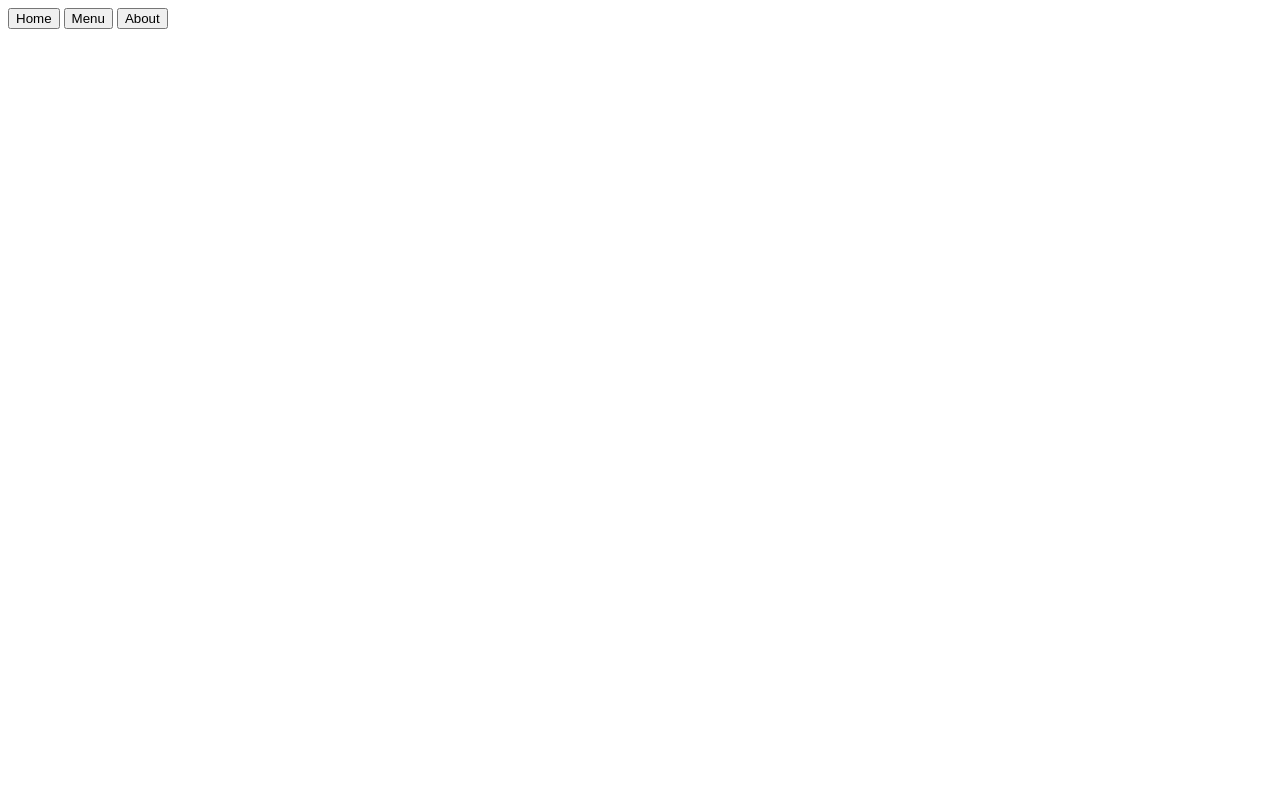
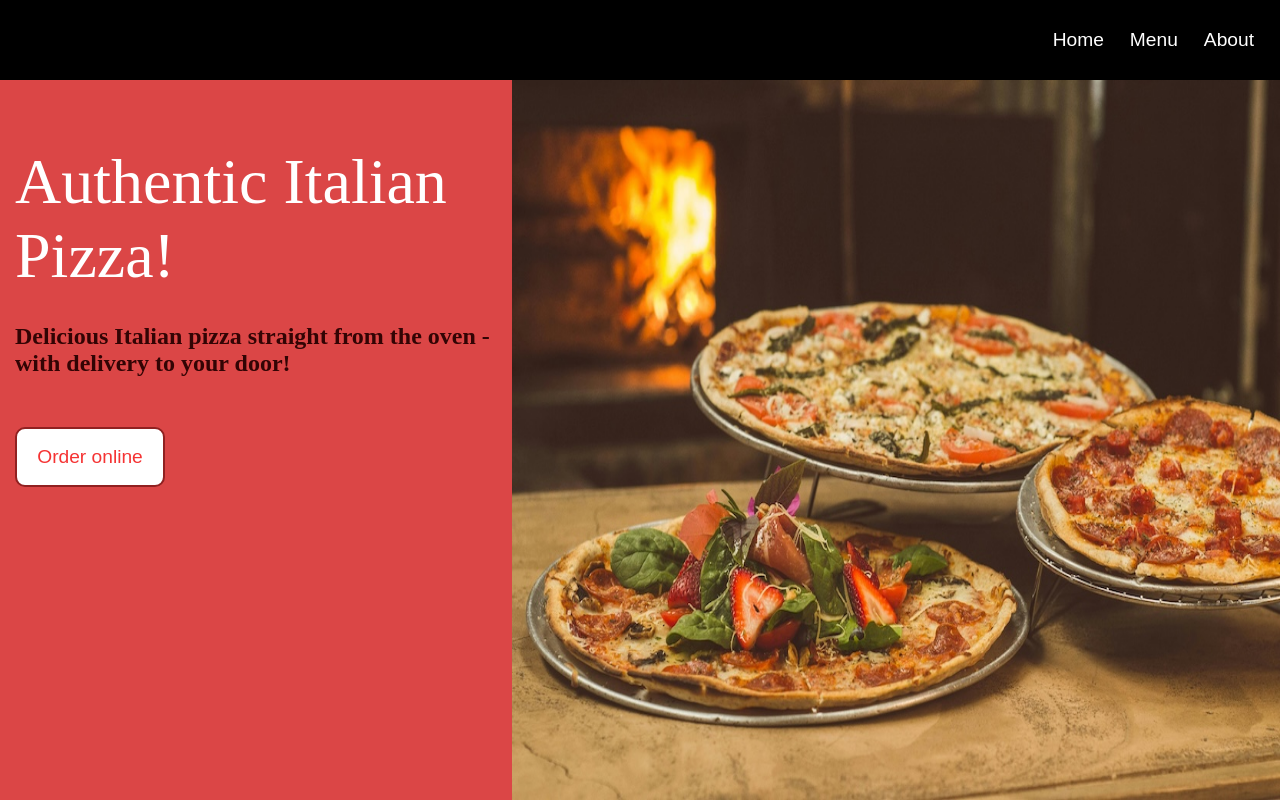
Before and after one commit to sfaruk2001/Restaurant, a website built with webpack: page src/template.html in a window 1280 px wide. Built offline with nearby package versions, Linux system fonts and the light colour scheme.

Commit message:
Hardcoded html for resturaunt

```diff
--- a/package.json
+++ b/package.json
@@ -10,6 +10,7 @@
   "author": "",
   "license": "ISC",
   "devDependencies": {
+    "html-loader": "^5.1.0",
     "html-webpack-plugin": "^5.6.2",
     "webpack": "^5.95.0",
     "webpack-cli": "^5.1.4",
--- /dev/null
+++ b/src/home.css
@@ -0,0 +1,74 @@
+* {
+    margin: 0px;
+}
+
+body {
+    display: grid;
+    grid-template-columns: 1fr;
+    grid-template-rows: 1fr 9fr;
+    height: 100vh;
+}
+
+header {
+    background-color: black;
+    padding: 10px;
+    /**rgb(135, 37, 37);*/
+    display: flex;
+    justify-content: flex-end;
+    align-items: center;
+}
+
+nav button {
+    border: none;
+    margin-right: 10px;
+    font-size: 1.2rem;
+    color: white;
+    background-color: black;
+}
+
+#content {
+    display: grid;
+    grid-template-columns: 2fr 3fr;
+    grid-template-rows: 1fr;
+
+}
+
+.home-description {
+
+    background-color: rgb(219, 70, 70);
+    padding: 15px;
+}
+
+.pizza-header {
+    /**color: rgb(245, 51, 51);*/
+    color: white;
+    font-size: 4rem;
+    margin-top: 50px;
+}
+
+.pizza-blurb {
+    font-size: 1.5rem;
+    font-weight: bold;
+    margin-top: 30px;
+    color: rgb(50, 4, 4);
+}
+
+.order-button {
+    box-sizing: border-box;
+    padding: 5px;
+    margin-top: 50px;
+    width: 150px;
+    height: 60px;
+    border: 1px solid red;
+    background-color: white;
+    color: rgb(245, 51, 51);;
+    border-radius: 10px;
+    font-size: 1.2rem;
+    border: 2px solid rgb(144, 33, 33);
+}
+
+.home-pizza {
+
+    background-image: url(./pizza.jpg);
+    background-size: 100% 100%;
+}
--- a/src/template.html
+++ b/src/template.html
@@ -4,6 +4,7 @@
     <meta charset="UTF-8">
     <meta name="viewport" content="width=device-width, initial-scale=1.0">
     <title>Homepage</title>
+    <link rel="stylesheet" href="./home.css">
 </head>
 <body>
     <header>
@@ -13,6 +14,15 @@
             <button>About</button>
         </nav>
     </header>
-    <div id="content"></div>
+    <div id="content">
+        <div class="home-description">
+            <div class="pizza-header">Authentic Italian Pizza!</div>
+            <div class="pizza-blurb">Delicious Italian pizza straight from the oven - with delivery to your door!</div>
+            <button class="order-button">Order online</button>
+        </div>
+        <div class="home-pizza">
+
+        </div>
+    </div>
 </body>
 </html>
--- a/webpack.config.js
+++ b/webpack.config.js
@@ -21,6 +21,10 @@ module.exports = {
             test: /\.css$/i,
             use: ['style-loader', 'css-loader'],
           },
+          {
+            test: /\.html$/i,
+            loader: "html-loader",
+          },
         ],
     },
 
```
Also changed, not shown: src/pizza.jpg (added), 1 other file.
